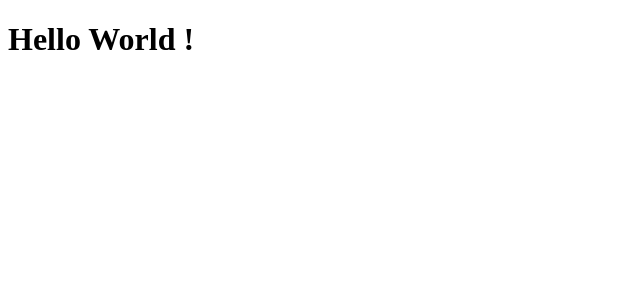
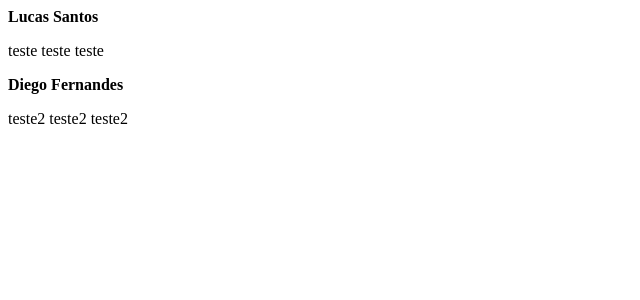
Before and after one commit to LucasSantosp09/Fundamentos-ReactJS-Rockseat, a React (Vite) app in the folder 01-fundamentos-react/: page / in a window 1280 px wide. Shown: the top 300 px of the page, without its empty margins (0-640 px from the left). Built offline with nearby package versions, Linux system fonts and the light colour scheme.

Commit message:
Conceitos Componetes e Propriedades

```diff
--- a/01-fundamentos-react/src/App.jsx
+++ b/01-fundamentos-react/src/App.jsx
@@ -1,5 +1,10 @@
-function App() {
-  return <h1>Hello World !</h1>;
+import { Post } from "./Post";
+
+export function App() {
+  return (
+    <div>
+      <Post author="Lucas Santos" content="teste teste teste" />
+      <Post author="Diego Fernandes" content="teste2 teste2 teste2" />
+    </div>
+  );
 }
-
-export default App;
--- /dev/null
+++ b/01-fundamentos-react/src/Post.jsx
@@ -0,0 +1,8 @@
+export function Post(props) {
+  return (
+    <div>
+      <strong>{props.author}</strong>
+      <p>{props.content}</p>
+    </div>
+  );
+}
--- a/01-fundamentos-react/src/main.jsx
+++ b/01-fundamentos-react/src/main.jsx
@@ -1,6 +1,6 @@
 import React from "react";
 import ReactDOM from "react-dom/client";
-import App from "./App.jsx";
+import { App } from "./App.jsx";
 
 ReactDOM.createRoot(document.getElementById("root")).render(
   <React.StrictMode>
```
